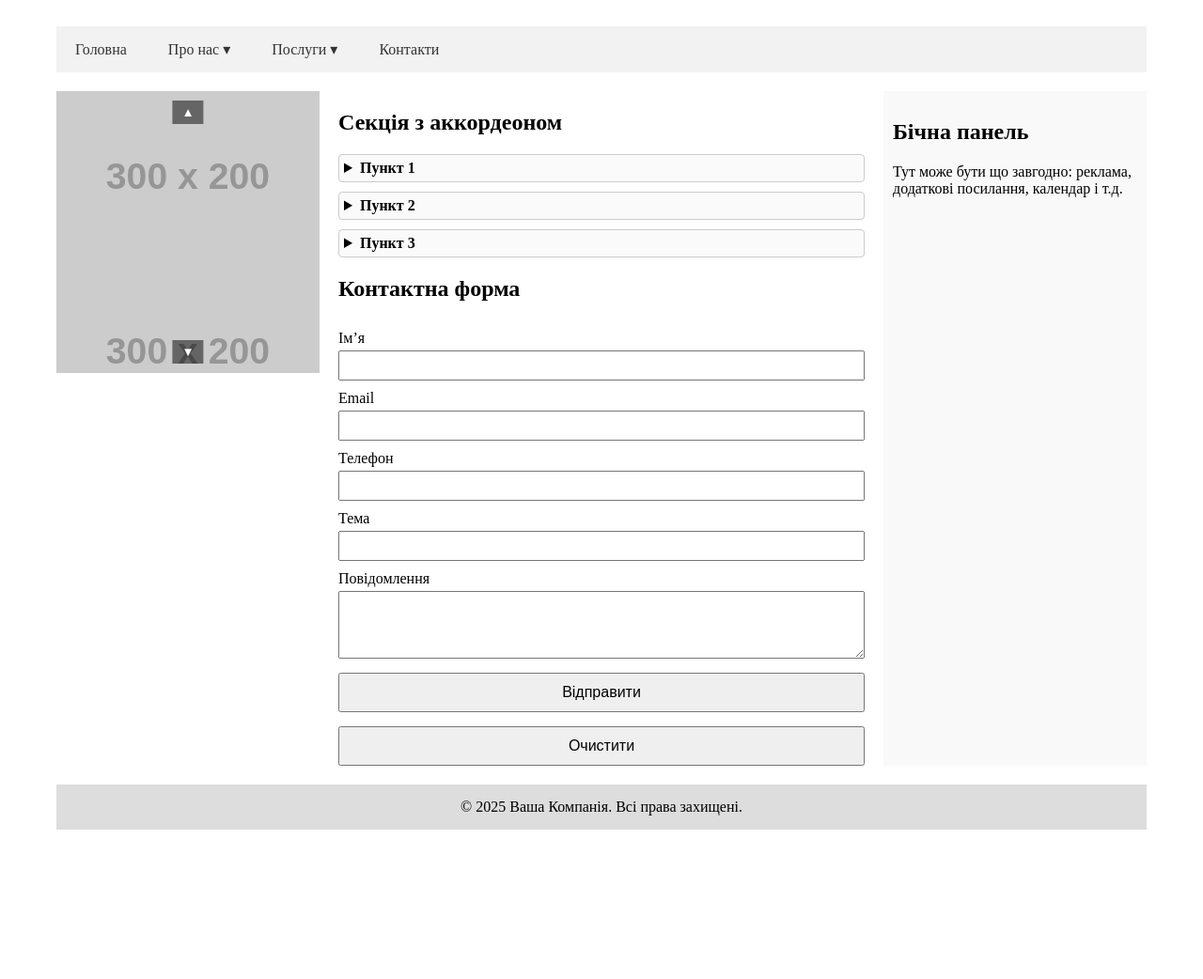
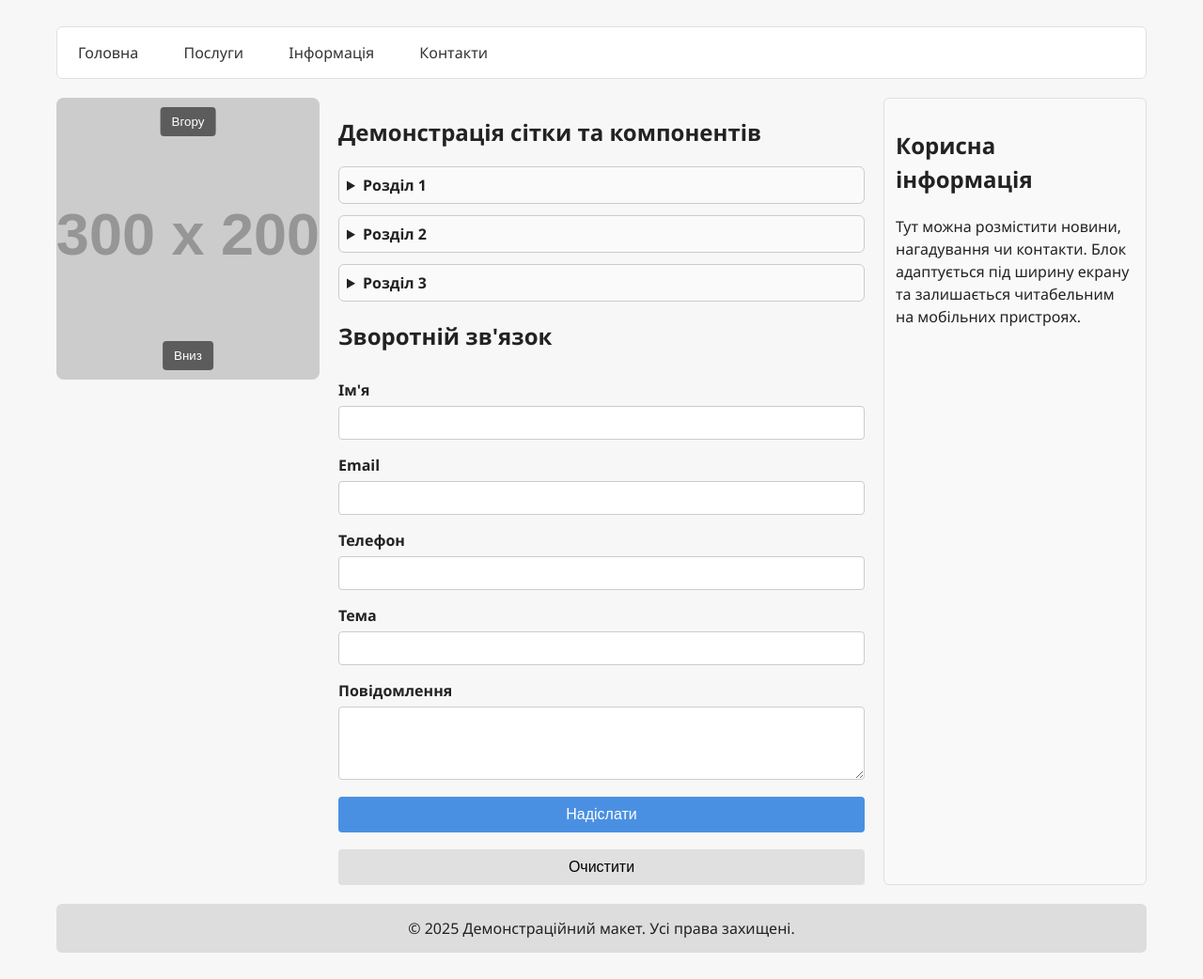
Before and after one commit to MNovokhyzhnii/14.1Bootstrap, a plain HTML site: page index.html in a window 1280 px wide. Shown: the whole page at 94% size. Before the commit the page ends 911 px from the top, so only its background shows below. Drawn offline with Linux system fonts and the light colour scheme.

Commit message:
changed some parts of code

```diff
--- a/index.html
+++ b/index.html
@@ -2,10 +2,15 @@
 <html lang="uk">
   <head>
     <meta charset="UTF-8" />
-    <meta name="viewport" content="width=device-width,initial-scale=1.0" />
-    <title>Responsive Grid with Menu, Slider, Accordion, Form</title>
+    <meta name="viewport" content="width=device-width, initial-scale=1.0" />
+    <title>Сітка з меню, слайдером, акордеоном та формою</title>
     <style>
-      /* === Базова сітка === */
+      :root {
+        font-family: "Segoe UI", Arial, sans-serif;
+        color: #222;
+        background: #f7f7f7;
+      }
+      /* === Головна сітка === */
       .grid {
         display: grid;
         grid-template-areas:
@@ -35,8 +40,7 @@
         grid-area: footer;
       }
 
-      /* === Медіа-запити === */
-      /* 2 колонки, а потім 1 */
+      /* === Адаптивність === */
       @media (max-width: 900px) {
         .grid {
           grid-template-areas:
@@ -57,19 +61,24 @@
             "footer";
           grid-template-columns: 1fr;
         }
+        nav.menu > ul > li {
+          display: block;
+          margin-right: 0;
+        }
       }
 
-      /* === Header: дворівневе меню === */
+      /* === Header: меню з підпунктами === */
       nav.menu {
-        background: #f2f2f2;
+        background: #ffffff;
         padding: 10px;
+        border: 1px solid #e0e0e0;
+        border-radius: 6px;
       }
       nav.menu ul {
         list-style: none;
         margin: 0;
         padding: 0;
       }
-      /* рівень 1 */
       nav.menu > ul > li {
         display: inline-block;
         position: relative;
@@ -77,11 +86,10 @@
       }
       nav.menu > ul > li > a {
         text-decoration: none;
-        padding: 5px 10px;
+        padding: 6px 12px;
         display: inline-block;
         color: #333;
       }
-      /* рівень 2 (сабменю) */
       nav.menu ul li ul {
         display: none;
         position: absolute;
@@ -89,6 +97,9 @@
         left: 0;
         background: #fff;
         border: 1px solid #ccc;
+        border-radius: 4px;
+        min-width: 150px;
+        box-shadow: 0 4px 12px rgba(0, 0, 0, 0.08);
       }
       nav.menu ul li:hover > ul {
         display: block;
@@ -97,17 +108,22 @@
         display: block;
       }
       nav.menu ul li ul li a {
-        padding: 5px 10px;
+        padding: 6px 12px;
         display: block;
         white-space: nowrap;
       }
+      nav.menu a:focus {
+        outline: 2px solid #4a90e2;
+        outline-offset: 2px;
+      }
 
-      /* === Left: вертикальний слайдер === */
+      /* === Left: слайдер === */
       .slider {
         position: relative;
         overflow: hidden;
         height: 300px;
         background: #eee;
+        border-radius: 8px;
       }
       .slider .slides {
         display: flex;
@@ -116,6 +132,8 @@
       }
       .slider .slides img {
         width: 100%;
+        height: 300px;
+        object-fit: cover;
         display: block;
         flex-shrink: 0;
       }
@@ -123,11 +141,12 @@
         position: absolute;
         left: 50%;
         transform: translateX(-50%);
-        background: rgba(0, 0, 0, 0.5);
+        background: rgba(0, 0, 0, 0.55);
         border: none;
         color: #fff;
-        padding: 5px 10px;
+        padding: 8px 12px;
         cursor: pointer;
+        border-radius: 4px;
       }
       .slider button.next {
         top: 10px;
@@ -135,77 +154,98 @@
       .slider button.prev {
         bottom: 10px;
       }
+      .slider button:focus-visible {
+        outline: 2px solid #4a90e2;
+        outline-offset: 2px;
+      }
 
-      /* === Main: аккордеон === */
+      /* === Main: акордеон === */
       details {
-        margin-bottom: 10px;
+        margin-bottom: 12px;
         border: 1px solid #ccc;
-        border-radius: 4px;
-        padding: 5px;
+        border-radius: 6px;
+        padding: 8px;
         background: #fafafa;
       }
       summary {
         cursor: pointer;
-        font-weight: bold;
+        font-weight: 600;
       }
       details p {
         margin: 10px 0 0;
+        line-height: 1.5;
       }
 
       /* === Форма === */
       form.contact-form {
         display: flex;
         flex-direction: column;
+        gap: 6px;
       }
       form.contact-form label {
         margin-top: 10px;
+        font-weight: 600;
       }
       form.contact-form input,
       form.contact-form textarea {
-        padding: 5px;
-        margin-top: 4px;
+        padding: 8px;
         font-size: 1em;
         width: 100%;
         box-sizing: border-box;
+        border: 1px solid #ccc;
+        border-radius: 4px;
       }
       form.contact-form button {
-        margin-top: 15px;
+        margin-top: 12px;
         padding: 10px;
         font-size: 1em;
         cursor: pointer;
+        border: none;
+        border-radius: 4px;
+      }
+      form.contact-form button[type="submit"] {
+        background: #4a90e2;
+        color: #fff;
+      }
+      form.contact-form button[type="reset"] {
+        background: #e0e0e0;
       }
 
       /* === Right & Footer === */
       .right {
         background: #f9f9f9;
-        padding: 10px;
+        padding: 12px;
+        border: 1px solid #e0e0e0;
+        border-radius: 6px;
+        line-height: 1.5;
       }
       footer {
         background: #ddd;
         padding: 15px;
         text-align: center;
+        border-radius: 6px;
       }
     </style>
   </head>
   <body>
     <div class="grid">
-      <!-- HEADER з дворівневим меню -->
+      <!-- HEADER -->
       <header>
-        <nav class="menu">
+        <nav class="menu" aria-label="Головне меню">
           <ul>
             <li><a href="#">Головна</a></li>
             <li>
-              <a href="#">Про нас ▾</a>
+              <a href="#">Послуги</a>
               <ul>
-                <li><a href="#">Історія</a></li>
-                <li><a href="#">Команда</a></li>
+                <li><a href="#">Дизайн</a></li>
+                <li><a href="#">Розробка</a></li>
               </ul>
             </li>
             <li>
-              <a href="#">Послуги ▾</a>
+              <a href="#">Інформація</a>
               <ul>
-                <li><a href="#">Дизайн</a></li>
-                <li><a href="#">Розробка</a></li>
+                <li><a href="#">Блог</a></li>
+                <li><a href="#">FAQ</a></li>
               </ul>
             </li>
             <li><a href="#">Контакти</a></li>
@@ -213,51 +253,64 @@
         </nav>
       </header>
 
-      <!-- LEFT: слайдер -->
+      <!-- LEFT: Слайдер -->
       <aside class="left">
-        <div class="slider">
+        <div class="slider" aria-label="Галерея">
           <div class="slides">
             <img
-              src="https://via.placeholder.com/300x200?text=Фото+1"
-              alt="Фото 1"
+              src="https://via.placeholder.com/300x200?text=Слайд+1"
+              alt="Слайд 1"
             />
             <img
-              src="https://via.placeholder.com/300x200?text=Фото+2"
-              alt="Фото 2"
+              src="https://via.placeholder.com/300x200?text=Слайд+2"
+              alt="Слайд 2"
             />
             <img
-              src="https://via.placeholder.com/300x200?text=Фото+3"
-              alt="Фото 3"
+              src="https://via.placeholder.com/300x200?text=Слайд+3"
+              alt="Слайд 3"
             />
             <img
-              src="https://via.placeholder.com/300x200?text=Фото+4"
-              alt="Фото 4"
+              src="https://via.placeholder.com/300x200?text=Слайд+4"
+              alt="Слайд 4"
             />
           </div>
-          <button class="next">▲</button>
-          <button class="prev">▼</button>
+          <button class="next" type="button" aria-label="Наступний слайд">
+            Вгору
+          </button>
+          <button class="prev" type="button" aria-label="Попередній слайд">
+            Вниз
+          </button>
         </div>
       </aside>
 
-      <!-- MAIN: аккордеон + форма -->
+      <!-- MAIN: Акордеон + форма -->
       <main>
-        <h2>Секція з аккордеоном</h2>
+        <h2>Демонстрація сітки та компонентів</h2>
         <details>
-          <summary>Пункт 1</summary>
-          <p>Тут може бути довільний текст, картинки, відео тощо.</p>
+          <summary>Розділ 1</summary>
+          <p>
+            Це приклад тексту в акордеоні. Тут можна розміщувати будь-яку
+            довільну інформацію та пояснення.
+          </p>
         </details>
         <details>
-          <summary>Пункт 2</summary>
-          <p>Ще трохи контенту всередині другого пункту аккордеону.</p>
+          <summary>Розділ 2</summary>
+          <p>
+            Другий пункт демонструє, що акордеон підтримує декілька блоків і
+            працює за замовчуванням нативними тегами.
+          </p>
         </details>
         <details>
-          <summary>Пункт 3</summary>
-          <p>І ще трохи — для демонстрації.</p>
+          <summary>Розділ 3</summary>
+          <p>
+            Третій блок підкреслює простоту та доступність розмітки без
+            сторонніх бібліотек.
+          </p>
         </details>
 
-        <h2>Контактна форма</h2>
+        <h2>Зворотній зв'язок</h2>
         <form class="contact-form">
-          <label for="name">Ім’я</label>
+          <label for="name">Ім'я</label>
           <input type="text" id="name" name="name" required />
 
           <label for="email">Email</label>
@@ -272,38 +325,47 @@
           <label for="message">Повідомлення</label>
           <textarea id="message" name="message" rows="4"></textarea>
 
-          <button type="submit">Відправити</button>
+          <button type="submit">Надіслати</button>
           <button type="reset">Очистити</button>
         </form>
       </main>
 
-      <!-- RIGHT: довільний контент -->
+      <!-- RIGHT: інформація -->
       <aside class="right">
-        <h2>Бічна панель</h2>
+        <h2>Корисна інформація</h2>
         <p>
-          Тут може бути що завгодно: реклама, додаткові посилання, календар і
-          т.д.
+          Тут можна розмістити новини, нагадування чи контакти. Блок адаптується
+          під ширину екрану та залишається читабельним на мобільних пристроях.
         </p>
       </aside>
 
       <!-- FOOTER -->
-      <footer>© 2025 Ваша Компанія. Всі права захищені.</footer>
+      <footer>© 2025 Демонстраційний макет. Усі права захищені.</footer>
     </div>
 
     <script>
       // Простий вертикальний слайдер
-      const slides = document.querySelector(".slider .slides");
-      const imgs = slides.querySelectorAll("img");
+      const slider = document.querySelector(".slider");
+      const slidesContainer = slider.querySelector(".slides");
+      const slideImages = slidesContainer.querySelectorAll("img");
       let idx = 0;
 
+      function updateSlide() {
+        const slideHeight = slider.clientHeight;
+        slidesContainer.style.transform = `translateY(-${idx * slideHeight}px)`;
+      }
+
       document.querySelector(".slider .next").addEventListener("click", () => {
-        idx = (idx + 1) % imgs.length;
-        slides.style.transform = `translateY(-${idx * 100}%)`;
+        idx = (idx + 1) % slideImages.length;
+        updateSlide();
       });
       document.querySelector(".slider .prev").addEventListener("click", () => {
-        idx = (idx - 1 + imgs.length) % imgs.length;
-        slides.style.transform = `translateY(-${idx * 100}%)`;
+        idx = (idx - 1 + slideImages.length) % slideImages.length;
+        updateSlide();
       });
+
+      window.addEventListener("resize", updateSlide);
+      updateSlide();
     </script>
   </body>
 </html>
```
